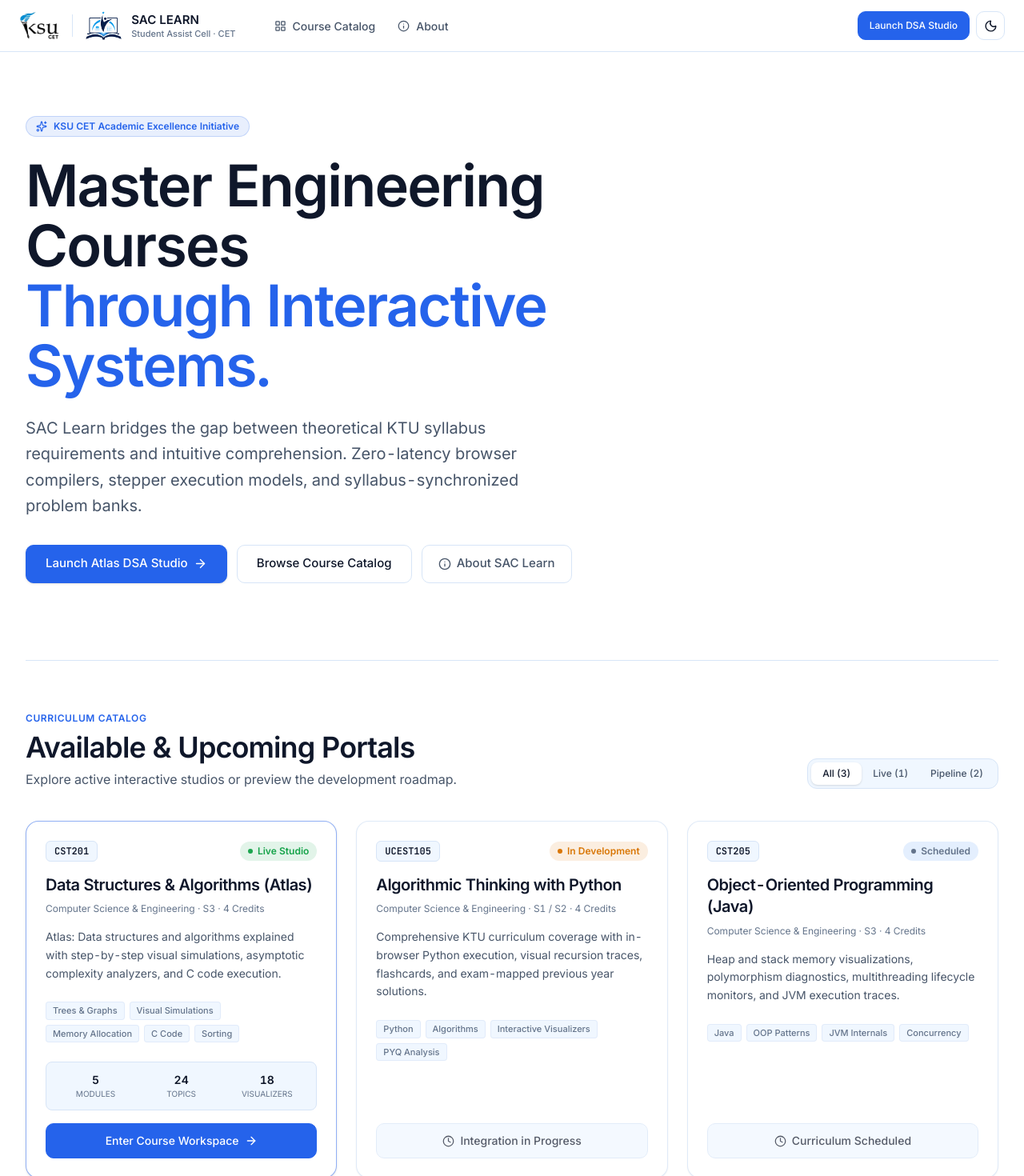
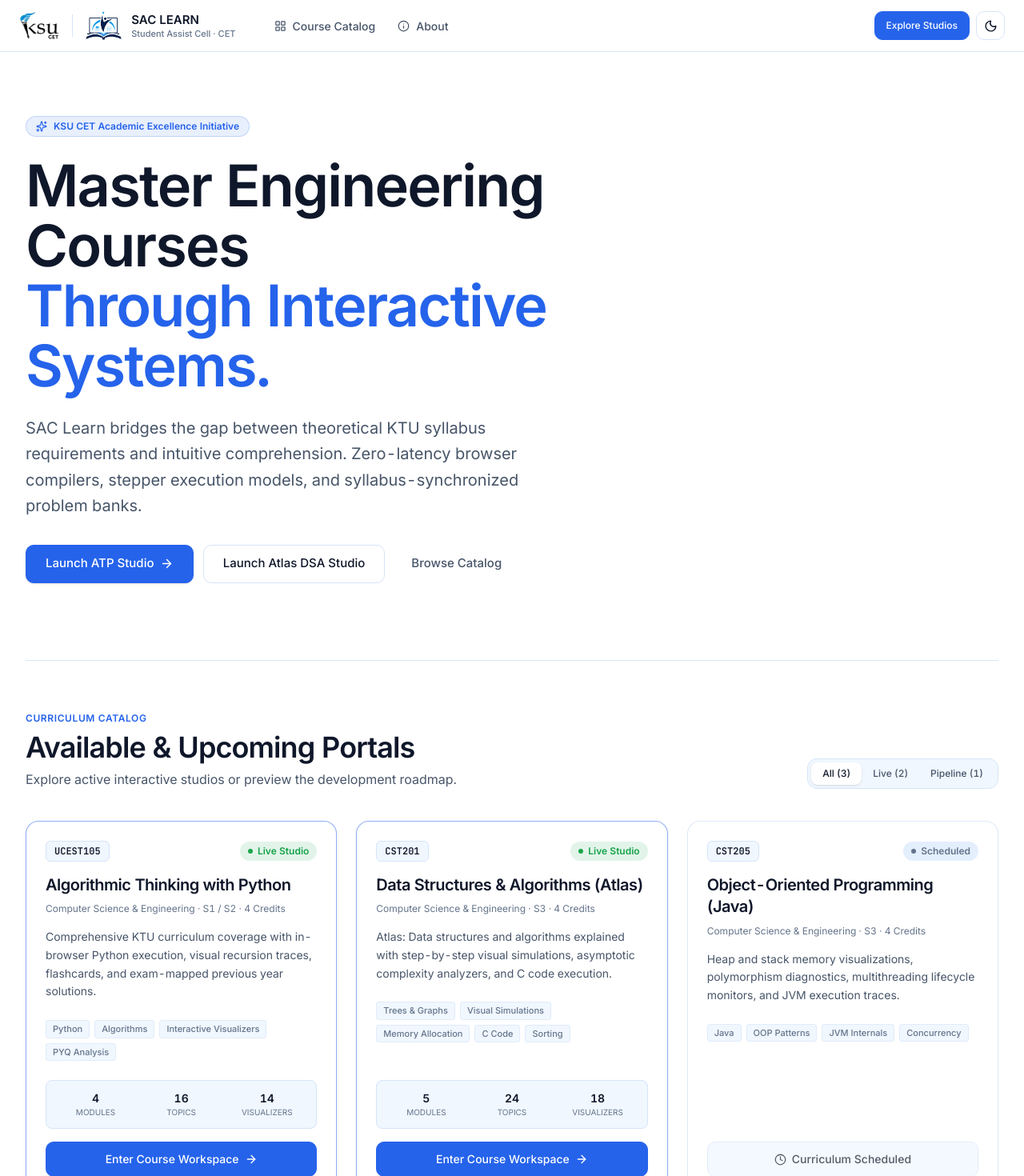
Before and after one commit to mareomanoj6/saclearn, a React (Vite) app: page / in a window 1280 px wide. Shown: the top 1470 px of the page at 80% size. Built offline with nearby package versions, Linux system fonts and the light colour scheme.

Commit message:
feat(courses): integrate live ATP course via multi-zone reverse proxy

```diff
--- a/src/components/Navbar.tsx
+++ b/src/components/Navbar.tsx
@@ -42,8 +42,8 @@ export function Navbar({ section }: { section: string }) {
         </nav>
 
         <div className="ml-auto flex items-center gap-2">
-          <a href="/courses/dsa/" className="btn btn-primary h-9 px-3.5 text-xs font-medium hidden sm:inline-flex">
-            Launch DSA Studio
+          <a href="#courses-catalog" className="btn btn-primary h-9 px-3.5 text-xs font-medium hidden sm:inline-flex">
+            Explore Studios
           </a>
 
           <button onClick={toggle} className="btn btn-icon" aria-label="Toggle light/dark mode" title="Toggle theme">
--- a/src/data/courses.ts
+++ b/src/data/courses.ts
@@ -20,6 +20,25 @@ export interface CourseItem {
 
 export const COURSES: CourseItem[] = [
   {
+    id: 'atp',
+    code: 'UCEST105',
+    title: 'Algorithmic Thinking with Python',
+    semester: 'S1 / S2',
+    scheme: 'KTU 2024 Scheme',
+    credits: 4,
+    category: 'Computer Science & Engineering',
+    status: 'live',
+    description: 'Comprehensive KTU curriculum coverage with in-browser Python execution, visual recursion traces, flashcards, and exam-mapped previous year solutions.',
+    route: '/courses/atp/',
+    accentColor: '#2563eb',
+    tags: ['Python', 'Algorithms', 'Interactive Visualizers', 'PYQ Analysis'],
+    metrics: {
+      modules: 4,
+      topics: 16,
+      visualizers: 14
+    }
+  },
+  {
     id: 'dsa',
     code: 'CST201',
     title: 'Data Structures & Algorithms (Atlas)',
@@ -39,20 +58,6 @@ export const COURSES: CourseItem[] = [
     }
   },
   {
-    id: 'atp',
-    code: 'UCEST105',
-    title: 'Algorithmic Thinking with Python',
-    semester: 'S1 / S2',
-    scheme: 'KTU 2024 Scheme',
-    credits: 4,
-    category: 'Computer Science & Engineering',
-    status: 'development',
-    description: 'Comprehensive KTU curriculum coverage with in-browser Python execution, visual recursion traces, flashcards, and exam-mapped previous year solutions.',
-    route: '#',
-    accentColor: '#2563eb',
-    tags: ['Python', 'Algorithms', 'Interactive Visualizers', 'PYQ Analysis']
-  },
-  {
     id: 'oop',
     code: 'CST205',
     title: 'Object-Oriented Programming (Java)',
--- a/src/pages/Portal.tsx
+++ b/src/pages/Portal.tsx
@@ -61,16 +61,15 @@ export function Portal() {
             transition={{ duration: 0.35, delay: 0.15 }}
             className="flex flex-wrap items-center gap-3 mt-8"
           >
-            <a href="/courses/dsa/" className="btn btn-primary h-12 px-6 text-[15px] font-medium shadow-sm">
-              Launch Atlas DSA Studio
+            <a href="/courses/atp/" className="btn btn-primary h-12 px-6 text-[15px] font-medium shadow-sm">
+              Launch ATP Studio
               <ArrowRight size={17} />
             </a>
-            <a href="#courses-catalog" className="btn h-12 px-6 text-[15px] font-medium">
-              Browse Course Catalog
+            <a href="/courses/dsa/" className="btn h-12 px-6 text-[15px] font-medium">
+              Launch Atlas DSA Studio
             </a>
-            <a href={href('/about')} className="btn h-12 px-5 text-[15px] font-medium text-muted hover:text-fg">
-              <Info size={16} />
-              About SAC Learn
+            <a href="#courses-catalog" className="btn btn-ghost h-12 px-5 text-[15px] font-medium text-muted hover:text-fg">
+              Browse Catalog
             </a>
           </motion.div>
         </div>
```
Also changed, not shown: vercel.json.
